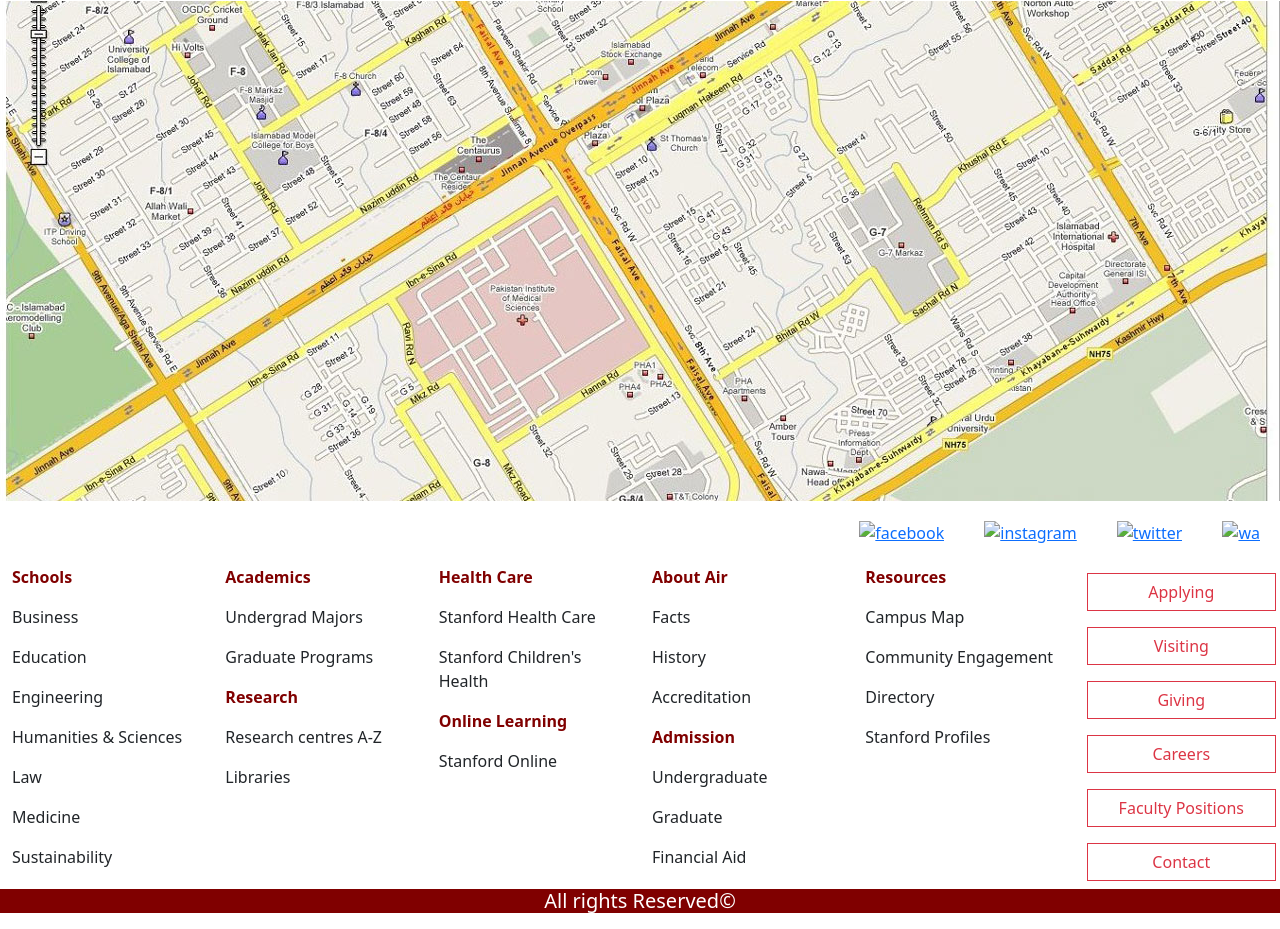
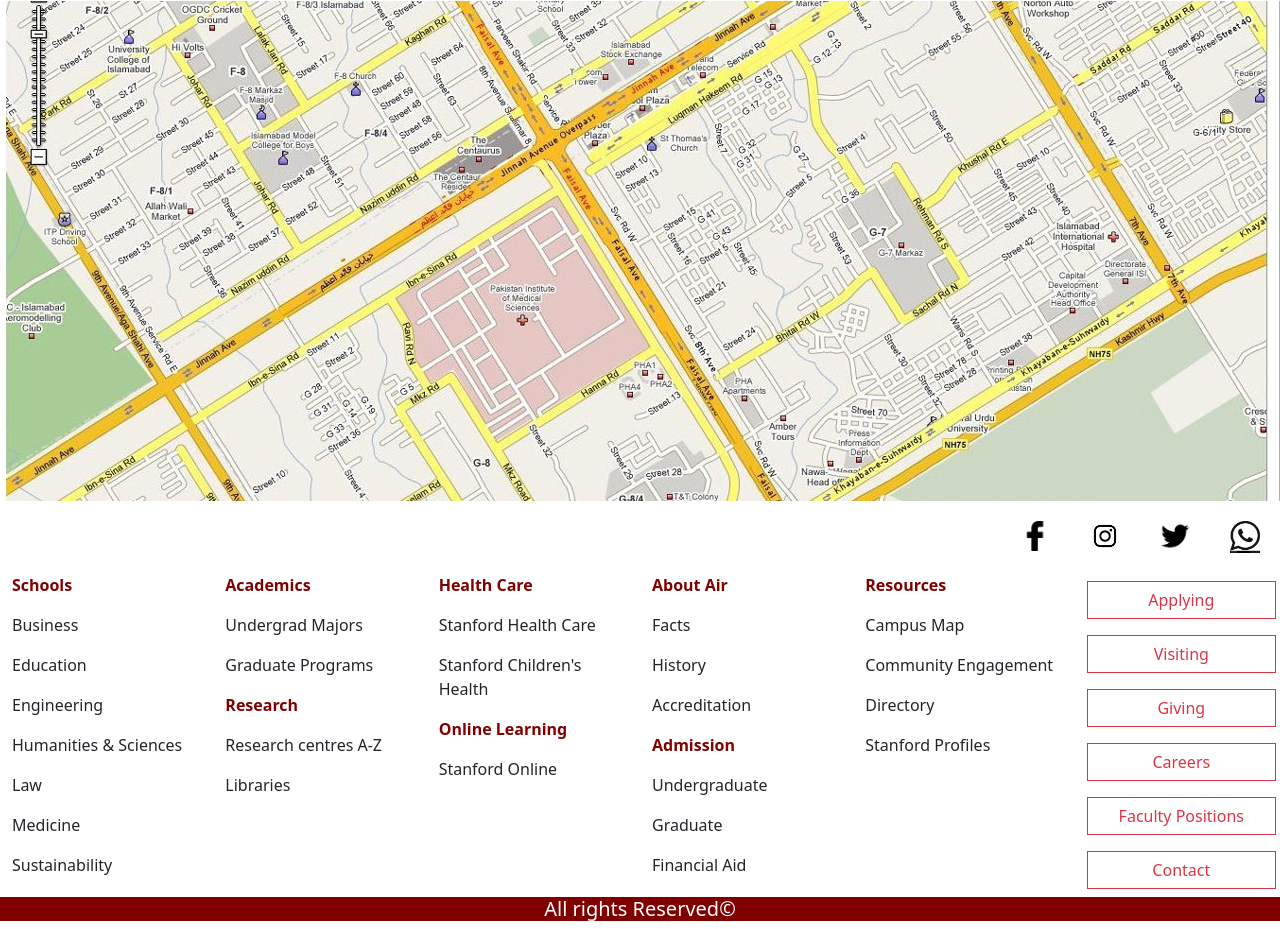
Before and after one commit to reyanali24/REYAN-230901-Web_Mid-, a plain HTML site: page index.html in a window 1280 px wide. Shown: the part 8213-9142 px from the top of the page. Drawn offline with nearby package versions, Linux system fonts and the light colour scheme.

Commit message:
again altered

```diff
--- a/index.html
+++ b/index.html
@@ -491,10 +491,10 @@
 
     <div class="row d-flex">
         <div class="d-flex justify-content-end">
-            <a href="#"><img src="fb.png" alt="facebook" style="width: 30px; margin: 20px;"></a>
-            <a href="#"><img src="insta.png" alt="instagram" style="width: 30px; margin: 20px;"></a>
-            <a href="#"><img src="twitter.png" alt="twitter" style="width: 30px; margin: 20px;"></a>
-            <a href="#"><img src="whatsapp.png" alt="wa" style="width: 30px;margin: 20px;"></a>
+            <a href="#"><img src="images/fb.png" alt="facebook" style="width: 30px; margin: 20px;"></a>
+            <a href="#"><img src="images/insta.png" alt="instagram" style="width: 30px; margin: 20px;"></a>
+            <a href="#"><img src="images/twitter.png" alt="twitter" style="width: 30px; margin: 20px;"></a>
+            <a href="#"><img src="images/whatsapp.png" alt="whatsapp" style="width: 30px;margin: 20px;"></a>
         </div>
     </div>
 
```
